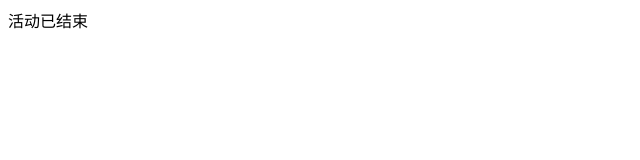
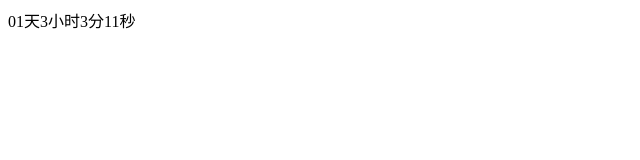
Before and after one commit to hesuy/project, a plain HTML site: page countDown/countDown.html in a window 1280 px wide. Shown: the full height of the page, 0-640 px from the left. Drawn offline with Linux system fonts and the light colour scheme.

Commit message:
countdown

```diff
--- a/countDown/countDown.html
+++ b/countDown/countDown.html
@@ -13,32 +13,77 @@
     <div id="countdown"></div>
 </body>
 <script>
-	window.onload = function(){
-		showTime();
-		function addZero(i){
-			if (i<10) {
-				i="0" + i;
-			}
-			return i;
+
+	/*
+	 *方法一
+	 *面向过程的倒计时
+	 */
+	// window.onload = function(){
+	// 	showTime();
+	// 	function addZero(i){
+	// 		if (i<10) {
+	// 			i="0" + i;
+	// 		}
+	// 		return i;
+	// 	}
+	// 	function showTime(){
+	// 		var nowtime = new Date();
+	// 		var endtime = new Date('2017-04-25,16:50:59');
+	// 		var lefttime = parseInt((endtime.getTime()-nowtime.getTime())/1000);
+	// 		var day = parseInt(lefttime/(24*60*60));
+	// 		var hour = parseInt(lefttime/(60*60)%24);
+	// 		var minute = parseInt(lefttime/60%60);
+	// 		var seconds = parseInt(lefttime%60);
+	// 		hour = addZero(hour);
+	// 		minute = addZero(minute);
+	// 		seconds = addZero(seconds);
+	// 		document.getElementById('countdown').innerHTML = "倒计时  "+day +"天"+hour+"小时"+minute+"分钟"+seconds;
+	// 		if (lefttime<0) {
+	// 			document.getElementById('countdown').innerHTML="活动已结束";
+	// 			return ;
+	// 		};
+	// 		setTimeout(showTime, 1000);
+	// 	}
+	// }
+
+	/*
+	 *方法二
+	 */
+	(function(id,endtime){
+		var time = {
+			end : endtime
 		}
-	function showTime(){
-		var nowtime = new Date();
-		var endtime = new Date('2017-04-25,16:50:59');
-		var lefttime = parseInt((endtime.getTime()-nowtime.getTime())/1000);
-		var day = parseInt(lefttime/(24*60*60));
-		var hour = parseInt(lefttime/(60*60)%24);
-		var minute = parseInt(lefttime/60%60);
-		var seconds = parseInt(lefttime%60);
-		hour = addZero(hour);
-		minute = addZero(minute);
-		seconds = addZero(seconds);
-		document.getElementById('countdown').innerHTML = "倒计时  "+day +"天"+hour+"小时"+minute+"分钟"+seconds;
-		if (lefttime<0) {
-			document.getElementById('countdown').innerHTML="活动已结束";
-			return ;
+		time.end = new Date(time.end);
+		time.update = function(){
+			time.now = new Date();
+			//获取总秒数
+			time.left = parseInt((time.end.getTime()-time.now.getTime())/1000);
+			//获取天
+			time.days = parseInt(time.left/3600/24);
+			//获取小时
+			time.hours = parseInt((time.left/3600)%24);
+			//获取分钟
+			time.minutes = parseInt((time.left/60)%60);
+			//获取秒
+			time.seconds = parseInt(time.left%60);
+			//天数格式
+			time._days = (time.days<10? '0'+time.days:time.days);
+			//小时格式
+			time._hours = parseInt(time.hours<10?'0'+time.hours:time.hours);
+			//分钟
+			time._minutes = parseInt(time.minutes<10?'0'+time.minutes:time.hours);
+			//秒
+			time._seconds = parseInt(time.seconds<10?'0'+time.seconds:time.seconds);
+			document.getElementById(id).innerHTML = '<div><span class="days">'+time._days+'天</span><span class="hours">'+time._hours+'小时</span><span class="minutes">'+time._minutes+'分</span><span class="seconds">'+time._seconds+'秒</span></div>';
+
+			if(time.left<0){
+				return false;
+			};
 		};
-		setTimeout(showTime, 1000);
-	}
-}
+		time.update();
+		time.handle = setInterval(function(){
+			time.update();
+		},1000);
+	})('countdown','2017/06/09,13:00:00');
 </script>
 </html>
```
